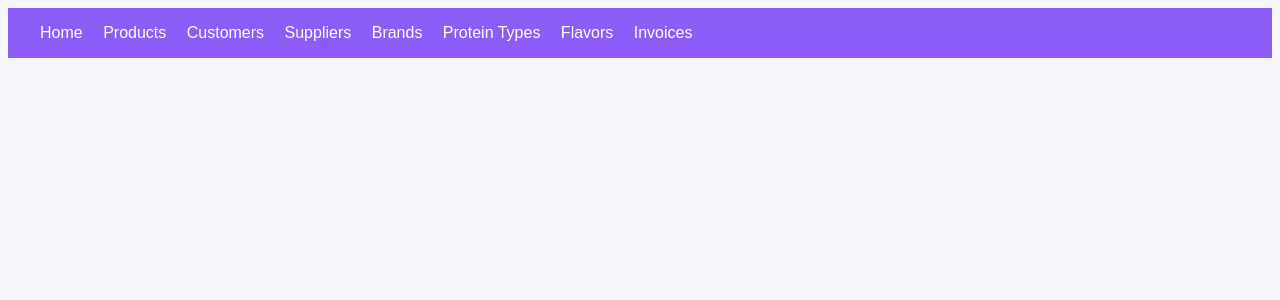
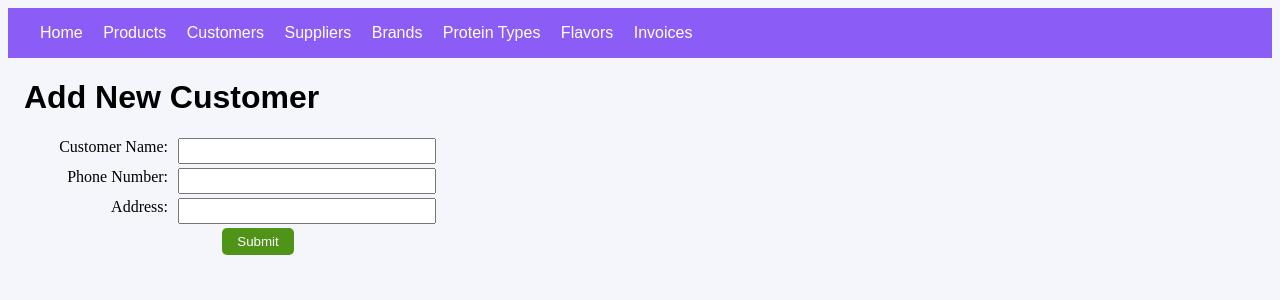
Before and after one commit to BrendxnW/the-protein-bros, a React app in the folder frontend/: page /add-customer in a window 1280 px wide. Shown: the top 300 px of the page. Built offline with nearby package versions, Linux system fonts and the light colour scheme; no server answers; the HTML template or start-up script is replaced by a standard one.

Commit message:
Add customer page

```diff
--- a/frontend/src/App.jsx
+++ b/frontend/src/App.jsx
@@ -12,6 +12,7 @@ import Flavors from './pages/Flavors';
 import Invoices from './pages/Invoices';
 import CreateInvoice from './pages/CreateInvoice';
 import AddProduct from './pages/AddProduct';
+import AddCustomer from './pages/AddCustomer';
 import InvoiceDetails from './pages/InvoiceDetails';
 import SupplierProducts from './pages/SupplierProducts';
 import EditProduct from './pages/EditProduct';
@@ -39,6 +40,7 @@ function App() {
                 <Route path="/invoices" element={<Invoices backendURL={backendURL} />} />
                 <Route path="/add-invoice" element={<CreateInvoice backendURL={backendURL} />} />
                 <Route path="/add-product" element={<AddProduct backendURL={backendURL} />} />
+                <Route path="/add-customer" element={<AddCustomer backendURL={backendURL} />} />
                 <Route path="/invoice-details/:invoiceID" element={<InvoiceDetails backendURL={backendURL} />} />
                 <Route path="/supplier-products/:supplierID" element={<SupplierProducts backendURL={backendURL} />} />
                 <Route path="/edit-product/:productID" element={<EditProduct backendURL={backendURL} />} />
--- /dev/null
+++ b/frontend/src/pages/AddCustomer.jsx
@@ -0,0 +1,59 @@
+import { useState } from "react";
+import { useNavigate } from "react-router-dom";
+
+function AddCustomer({backendURL}) {
+    const navigate = useNavigate();
+
+    const [customerName, setCustomerName] = useState("");
+    const [phoneNumber, setPhoneNumber] = useState("");
+    const [address, setAddress] = useState("");
+
+    const handleSubmit = async(e) => {
+        e.preventDefault();
+
+        const newCustomer = {customerName, phoneNumber, address};
+        const response = await fetch(`${backendURL}/add-customer`, {
+            method: 'POST',
+            headers: {'Content-type': 'application/json'},
+            body: JSON.stringify(newCustomer)
+        });
+        if (response.status === 200) {
+            alert("Added new customer");
+        } else {
+            alert(`Failed to add new customer, status code ${response.status}.`);
+        }
+        navigate("/customers");
+    };
+
+    return (
+        <>
+        <h1>Add New Customer</h1>
+
+        <form id='new-customer-form' onSubmit={handleSubmit}>
+
+            <div>
+                <label htmlFor="customerName">Customer Name: </label>
+                <input id="customerName" value={customerName} type="text" name="customerName"
+                    onChange={(e) => setCustomerName(e.target.value)} />
+            </div>
+
+            <div>
+                <label htmlFor="phoneNumber">Phone Number: </label>
+                <input id="phoneNumber" value={phoneNumber} type="tel" name="phoneNumber"
+                    onChange={(e) => setPhoneNumber(e.target.value)} />
+            </div>
+
+            <div>
+                <label htmlFor="address">Address: </label>
+                <input id="address" value={address} type="text" name="address"
+                    onChange={(e) => setAddress(e.target.value)} />
+            </div>
+
+            <div>
+            <button className="submit-button" type="submit">Submit</button>
+            </div>
+        </form>
+        </>
+    )
+};
+export default AddCustomer;
--- a/frontend/src/pages/AddProduct.jsx
+++ b/frontend/src/pages/AddProduct.jsx
@@ -54,7 +54,7 @@ function AddProduct({backendURL}) {
 
     return (
         <>
-        <h1>Add a new product</h1>
+        <h1>Add New Product</h1>
         <div>
             <label htmlFor="productName">Product Name: </label>
             <input type="text" id="productName" value={productName}
```
Also changed, not shown: 1 other file (tests, documents, lock files or other folders).
